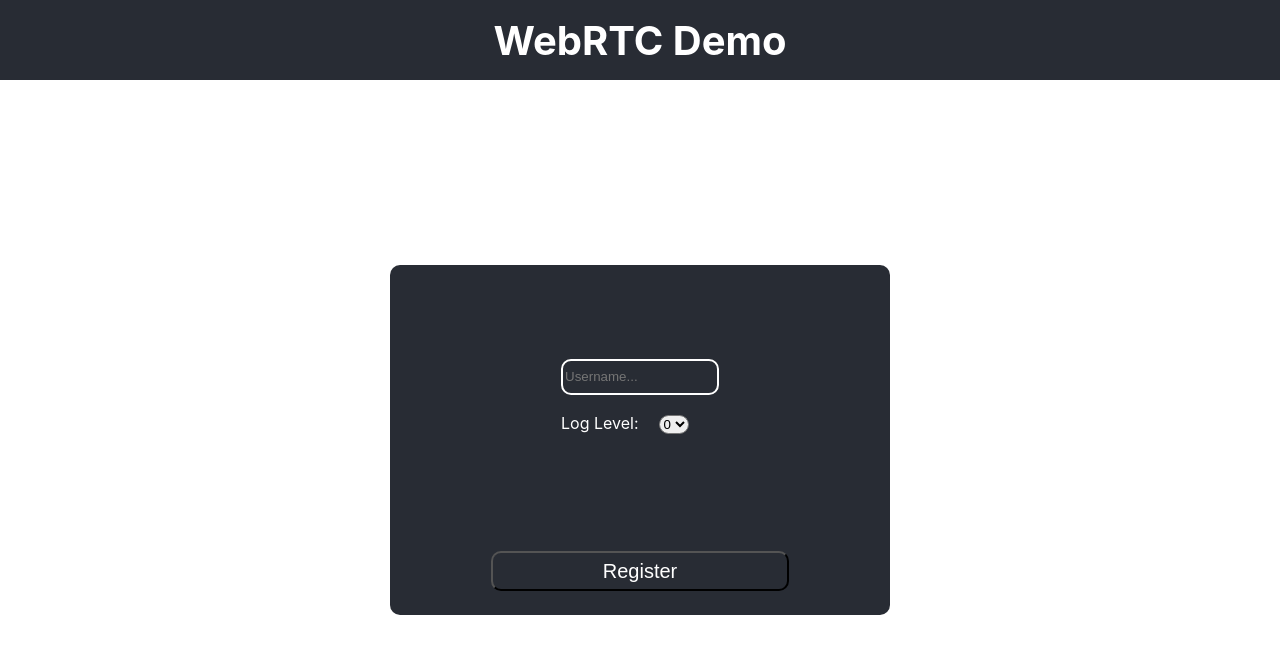
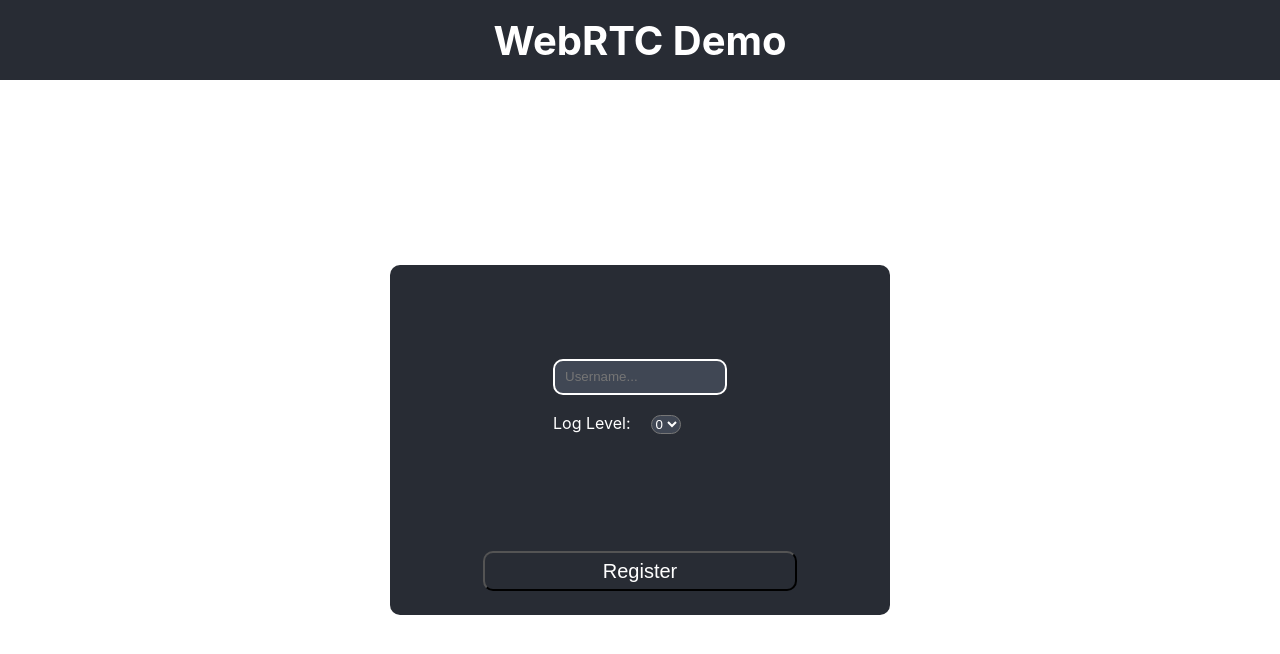
Before and after one commit to aculab-com/webrtc-demo-client, a React (Create React App) app: page / in a window 1280 px wide. Shown: the top 654 px of the page. Built offline with nearby package versions, Linux system fonts and the light colour scheme; the HTML template or start-up script is replaced by a standard one.

Commit message:
chores: css colours stored in variables, registration page finished

```diff
--- a/src/App.css
+++ b/src/App.css
@@ -1,3 +1,12 @@
+:root {
+  --primary_colour: #282c34;
+  --secondary_colour: #ffffff;
+  --input_colour: #404754;
+  --input_hover_colour: #5c6679;
+  --shadow_colour: #1f2228;
+  --light_text_colour: #ffffff;
+}
+
 .App-header {
   background-color: #282c34;
   height: 80px;
@@ -7,14 +16,14 @@
   align-items: center;
   justify-content: center;
   font-size: calc(20px);
-  color: white;
+  color: var(--secondary_colour);
 }
 
 .App {
   display: grid;
   justify-content: center;
   height: 100vh;
-  background-color: #ffffff;
+  background-color: var(--secondary_colour);
 }
 
 .App .logIn {
@@ -24,7 +33,7 @@
   display: grid;
   justify-content: center;
   align-items: center;
-  background-color: #282c34;
+  background-color: var(--primary_colour);
   justify-self: center;
 }
 
@@ -37,14 +46,17 @@
   margin: 10px;
   width: 150px;
   height: 30px;
-  border: 2px solid white;
-  background-color: transparent;
+  border: 2px solid var(--secondary_colour);
+  background-color: var(--input_colour);
   border-radius: 10px;
-  color: white;
+  color: var(--light_text_colour);
+  padding-left: 10px;
+  padding-right: 10px;
 }
 
 .inputs input:hover {
-  box-shadow: 5px 5px #1f2228;
+  box-shadow: 5px 5px var(--shadow_colour);
+  background-color: var(--input_hover_colour);
 }
 
 .inputs input:focus {
@@ -53,26 +65,31 @@
 
 .inputs label {
   margin: 10px;
-  color: white;
+  color: var(--light_text_colour);
 }
 
 .inputs select {
   margin: 10px;
   border-radius: 10px;
+  background-color: var(--input_colour);
+  color: var(--light_text_colour);
 }
 
 .inputs select:hover {
-  box-shadow: 5px 5px #1f2228;
+  box-shadow: 5px 5px var(--shadow_colour);
+  background-color: var(--input_hover_colour);
 }
 
 .logIn button {
   border-radius: 10px;
-  background-color: #282c34;
-  color: white;
+  background-color: var(--primary_colour);
+  color: var(--light_text_colour);
   height: 40px;
   font-size: calc(20px);
 }
 
 .logIn button:hover {
-  box-shadow: 5px 5px #1f2228;
+  box-shadow: 5px 5px var(--shadow_colour);
+  background-color: var(--input_hover_colour);
+
 }
```
